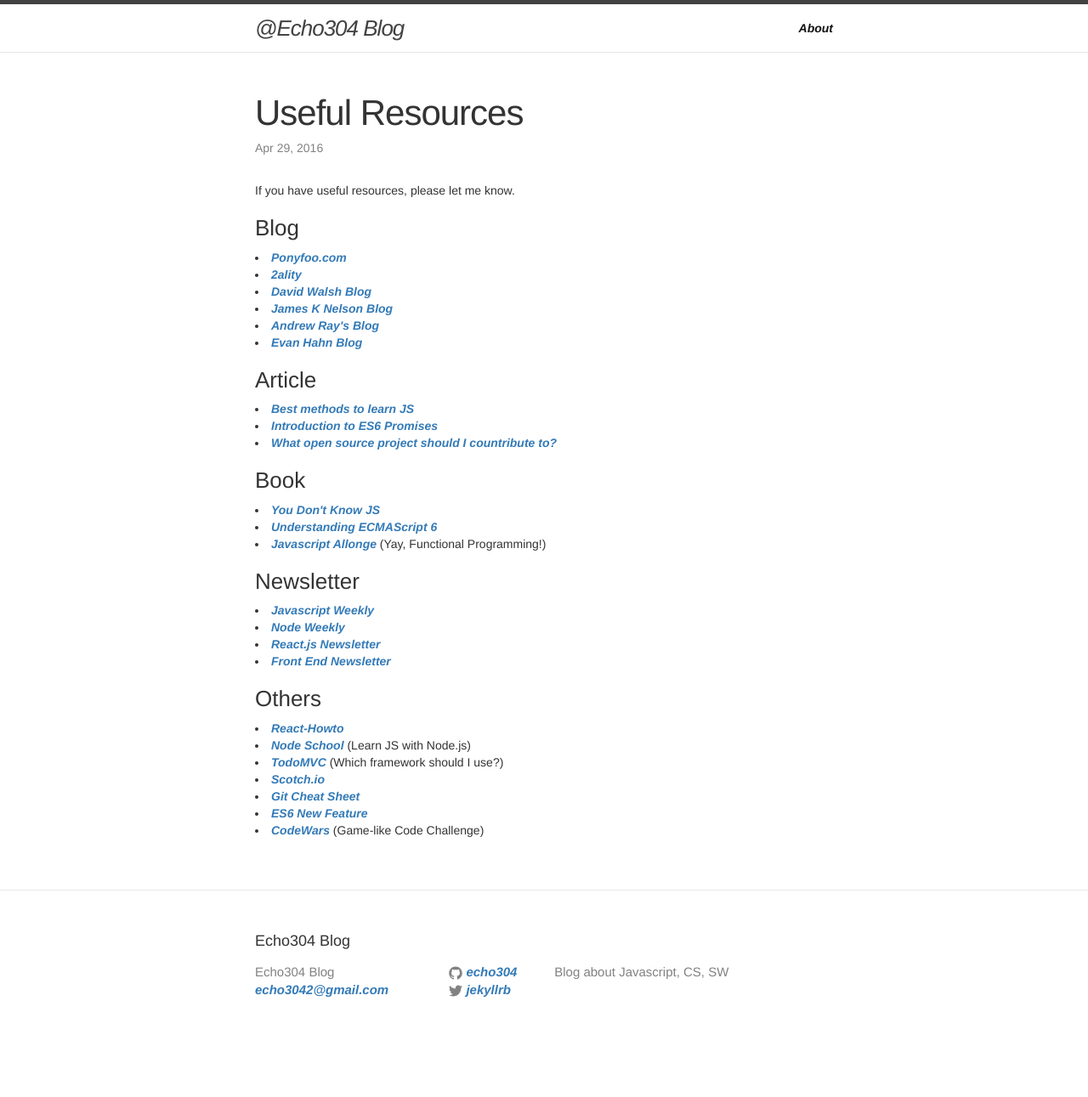
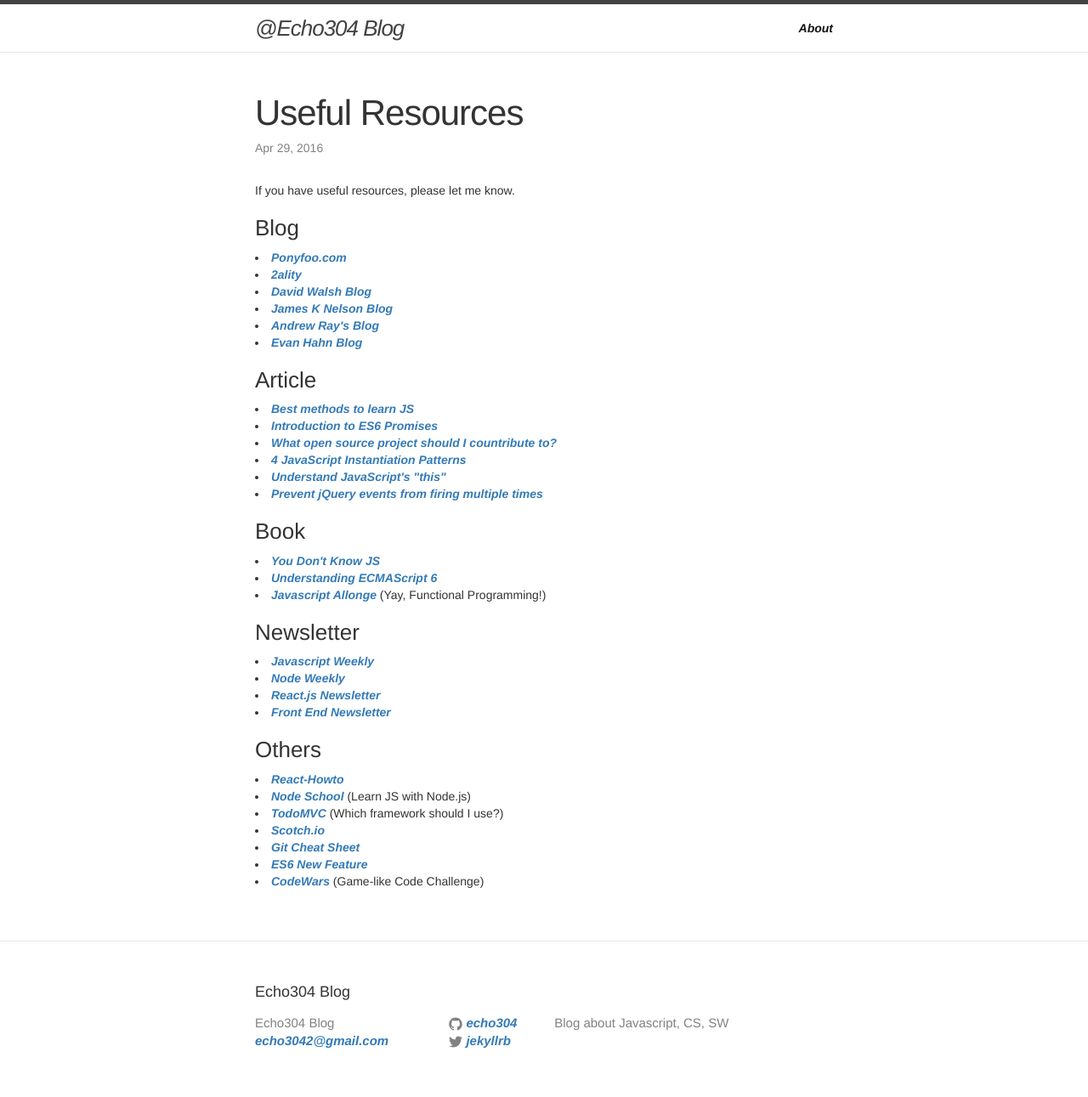
Before and after one commit to echo304/echo304.github.io, a Jekyll site: the page built from _posts/2016-04-29-UsefulResources.MD, in a window 1280 px wide. Shown: the whole page at 85% size. Built offline with Jekyll 4.4.1, drawn with Linux system fonts in a browser that asks for light colours; nearby versions of some CDN libraries; before the commit the page ends 1231 px from its top, so only the background shows below that.

```diff
--- a/_posts/2016-04-29-UsefulResources.MD
+++ b/_posts/2016-04-29-UsefulResources.MD
@@ -17,6 +17,10 @@
 <li><a target="_blank" href="https://psdtowp.net/learn-javascript.html">Best methods to learn JS</a></li>
 <li><a target="_blank" href="http://jamesknelson.com/grokking-es6-promises-the-four-functions-you-need-to-avoid-callback-hell/">Introduction to ES6 Promises</a></li>
 <li><a target="_blank" href="https://medium.com/@kentcdodds/what-open-source-project-should-i-contribute-to-7d50ecfe1cb4#.jxr27gxol">What open source project should I countribute to?</a></li>
+<li><a href="http://michaelcheng.io/2015/03/22/4-javascript-instantiation-patterns-part-1-functional-instantiation-and-functional-instantiation-with-shared-methods/" target="_blank">4 JavaScript Instantiation Patterns</a></li>
+<li><a href="http://javascriptissexy.com/understand-javascripts-this-with-clarity-and-master-it/">Understand JavaScript's "this"</a></li>
+<li><a href="http://www.gajotres.net/prevent-jquery-multiple-event-triggering/" target="_blank">Prevent jQuery events from firing multiple times</a></li>
+
 
 <h3>Book</h3>
 <li><a target="_blank" href="https://github.com/getify/You-Dont-Know-JS">You Don't Know JS</a></li>
```
